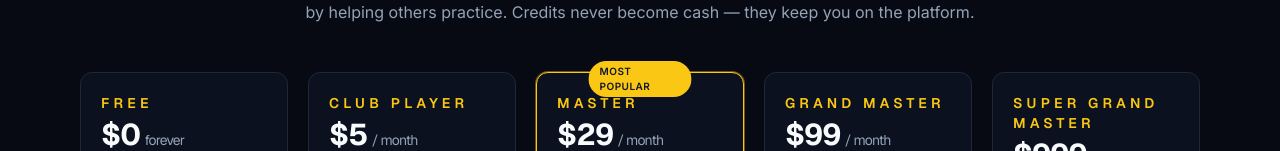
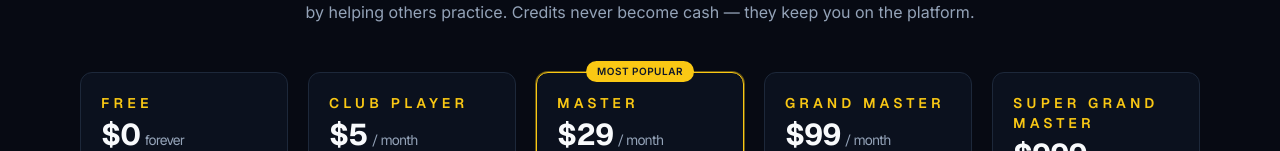
Before and after one commit to BoazTelem/chessco, a Next.js app in the folder apps/web/: page /pricing in a window 1280 px wide. Shown: the part 273-424 px from the top of the page. Built offline with nearby package versions, Linux system fonts and the light colour scheme; no server answers.

Commit message:
fix(pricing): keep 'Most popular' badge on a single line
The badge has no width constraint and the wider letter-spacing pushed
it past the card width on the live page, wrapping to two lines.

Co-Authored-By: Claude Opus 4.7 (1M context) <noreply@anthropic.com>

```diff
--- a/apps/web/app/pricing/page.tsx
+++ b/apps/web/app/pricing/page.tsx
@@ -165,7 +165,7 @@ function TierCard({ tier }: { tier: Tier }) {
       className={`relative flex h-full flex-col rounded-xl border bg-card p-5 transition ${ringClass}`}
     >
       {tier.badge && (
-        <span className="absolute -top-3 left-1/2 -translate-x-1/2 rounded-full border border-accent/40 bg-accent px-2.5 py-0.5 text-[10px] font-semibold uppercase tracking-wider text-accent-foreground">
+        <span className="absolute -top-3 left-1/2 -translate-x-1/2 whitespace-nowrap rounded-full border border-accent/40 bg-accent px-2.5 py-0.5 text-[10px] font-semibold uppercase tracking-wider text-accent-foreground">
           {tier.badge}
         </span>
       )}
```
